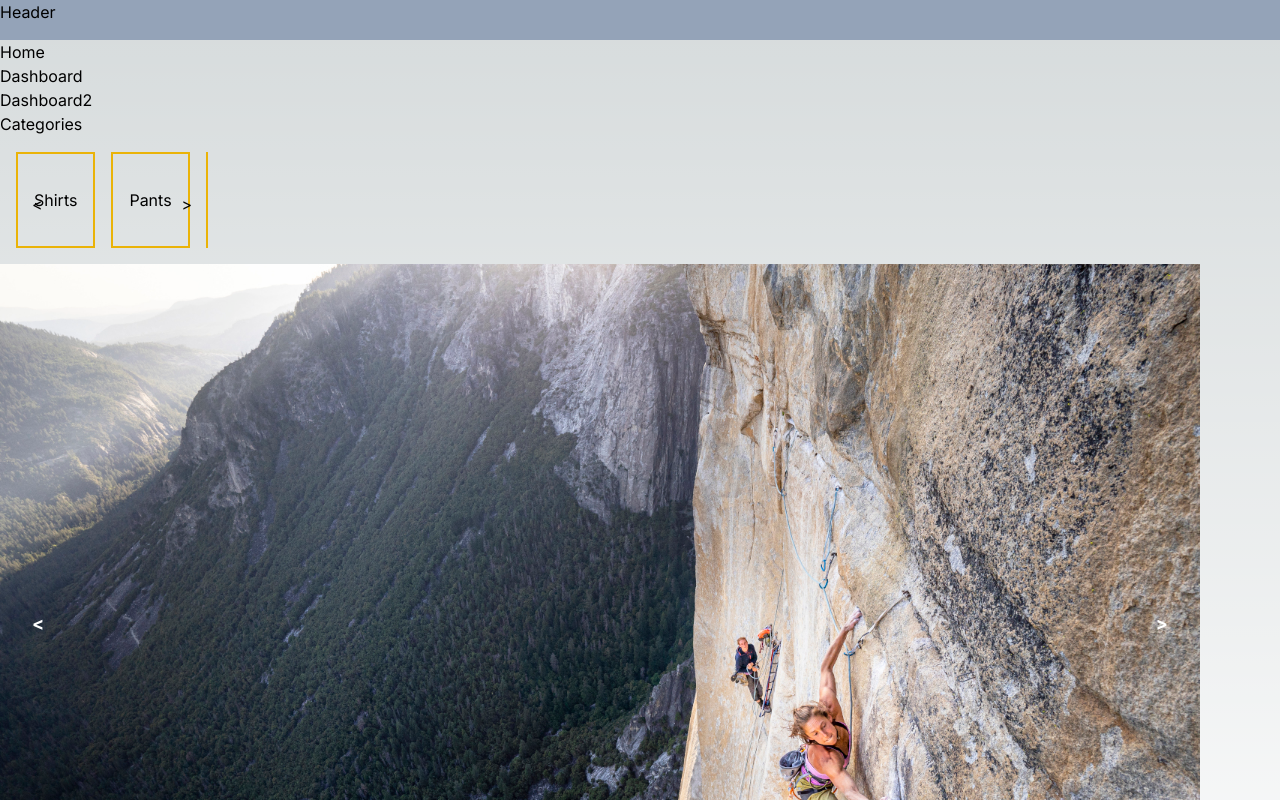
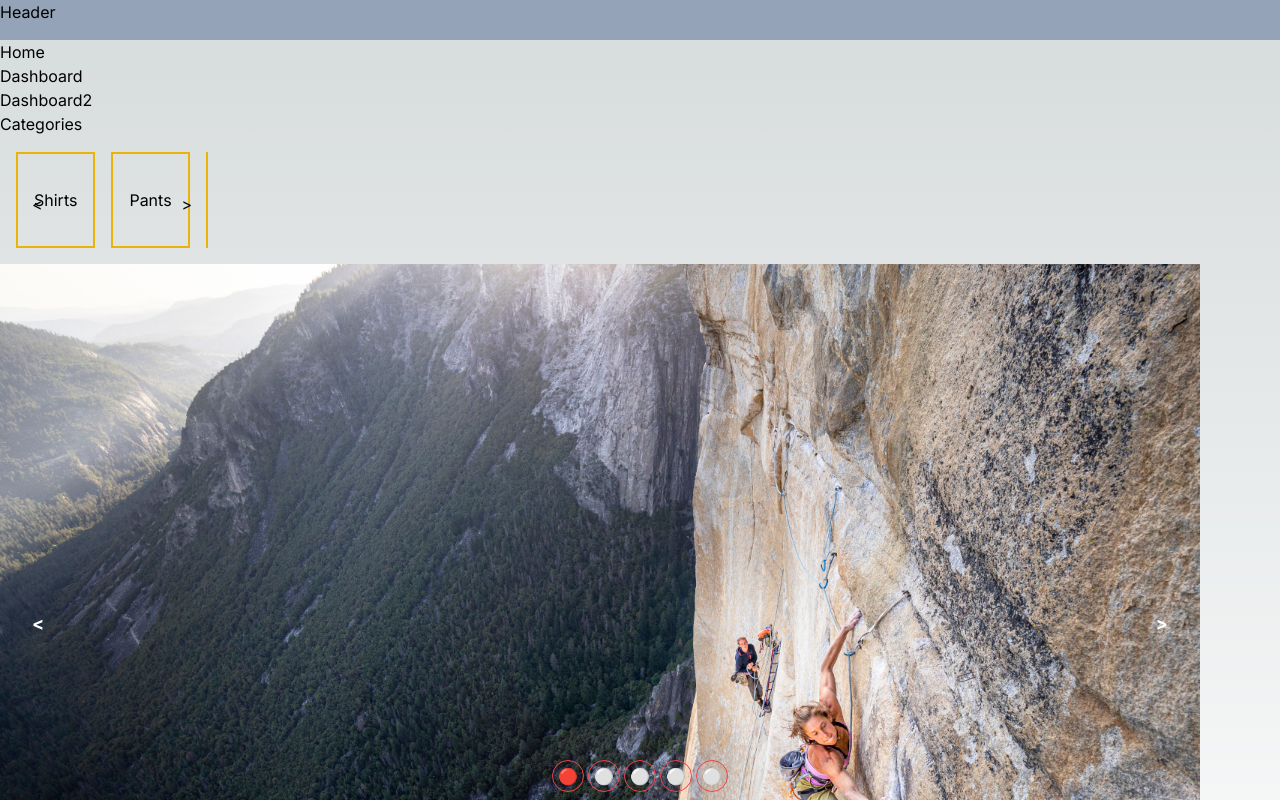
Before and after one commit to connorwarme/athlete-store, a Next.js app: page / in a window 1280 px wide. Shown: the top 800 px of the page. Built offline with nearby package versions, Linux system fonts and the light colour scheme.

Commit message:
Add buttons for direct select of slide, some accessibility (more to come)

```diff
--- a/src/app/components/carouselPhoto.jsx
+++ b/src/app/components/carouselPhoto.jsx
@@ -1,44 +1,67 @@
 "use client";
 
-import pic1 from '../assets/images/pic-1.jpg';
-import pic2 from '../assets/images/pic-2.png';
-import pic3 from '../assets/images/pic-3.jpg';
-import pic4 from '../assets/images/pic-4.jpg';
-import pic5 from '../assets/images/pic-5.jpg';
-import { useState } from 'react';
+import pic1 from "../assets/images/pic-1.jpg";
+import pic2 from "../assets/images/pic-2.png";
+import pic3 from "../assets/images/pic-3.jpg";
+import pic4 from "../assets/images/pic-4.jpg";
+import pic5 from "../assets/images/pic-5.jpg";
+import { useState } from "react";
 
 const CarouselPhoto = () => {
   const [imageIndex, setImageIndex] = useState(0);
   const images = [pic1.src, pic2.src, pic3.src, pic4.src, pic5.src];
 
   const handleBack = () => {
-    return setImageIndex(prevIndex => prevIndex === 0 ? images.length - 1 : prevIndex - 1);
-  }
+    return setImageIndex((prevIndex) =>
+      prevIndex === 0 ? images.length - 1 : prevIndex - 1
+    );
+  };
   const handleForward = () => {
-    return setImageIndex(prevIndex => prevIndex === images.length - 1 ? 0 : prevIndex + 1);
-  }
+    return setImageIndex((prevIndex) =>
+      prevIndex === images.length - 1 ? 0 : prevIndex + 1
+    );
+  };
 
-  const buttonDivStyle = 'flex absolute top-0 bottom-0 p-4 bg-black bg-opacity-0 hover:bg-opacity-25 transition-all duration-100 ease-in-out group';
-  const buttonStyle = 'self-center px-4 text-lg font-bold text-white group-hover:animate-bounce';
-  const imgStyle = 'w-full h-full object-cover block grow-0 shrink-0 transition-all duration-300 ease-in-out';
+  const buttonDivStyle =
+    "flex absolute top-0 bottom-0 p-4 bg-black bg-opacity-0 hover:bg-opacity-25 transition-all duration-100 ease-in-out group focus-visible:bg-opacity-25";
+  const buttonStyle =
+    "self-center px-4 text-lg font-bold text-white group-hover:animate-bounce";
+  const imgStyle =
+    "w-full h-full object-cover block grow-0 shrink-0 transition-all duration-300 ease-in-out";
   return (
-    <div className='max-w-[1200px] w-full aspect-[10/6] my-auto mx-0'>
-      <div className='w-full h-full relative overflow-hidden flex'>
-        {
-          images.map((img, index) => (
-            <img key={index} src={img} className={imgStyle} style={{ translate: `${-100 * imageIndex}%` }}/>
-          ))
-        }
+    <div className="max-w-[1200px] w-full aspect-[10/6] my-auto mx-0">
+      <div className="w-full h-full relative overflow-hidden flex">
+        {images.map((img, index) => (
+          <img
+            key={index}
+            src={img}
+            className={imgStyle}
+            style={{ translate: `${-100 * imageIndex}%` }}
+          />
+        ))}
         {/* <img src={images[imageIndex]} alt='carousel' className='w-full h-full object-cover block' /> */}
-        <div className={buttonDivStyle + ' right-0'}>
-          <button onClick={handleForward} className={buttonStyle}>&gt;</button>
-        </div>
-        <div className={buttonDivStyle + ' left-0'}>
-          <button onClick={handleBack} className={buttonStyle}>&lt;</button>
-        </div>
+        <button onClick={handleForward} className={buttonDivStyle + " right-0"}>
+            <span className={buttonStyle}>&gt;</span>
+        </button>
+        <button onClick={handleBack} className={buttonDivStyle + " left-0"}>
+          <span className={buttonStyle}>
+            &lt;
+          </span>
+        </button>
+      </div>
+      <div className="absolute bottom-2 left-1/2 -translate-x-1/2 flex gap-1">
+        {images.map((_, index) => (
+          <button
+            key={index}
+            onClick={() => setImageIndex(index)}
+            className="w-8 h-8 border border-red-500 rounded-full bg-opacity-20 hover:bg-slate-700 transition-all duration-100 ease-in-out hover:scale-125 focus-visible:outline outline-red-500"
+          >
+            {index === imageIndex ? "🔴" : "⚪"}
+          </button>
+        ))}
       </div>
     </div>
-  )
+  );
 };
 
 export default CarouselPhoto;
```
